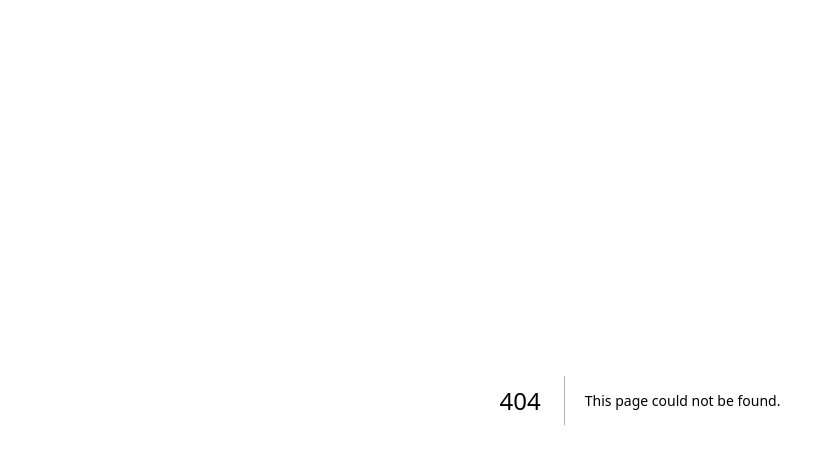
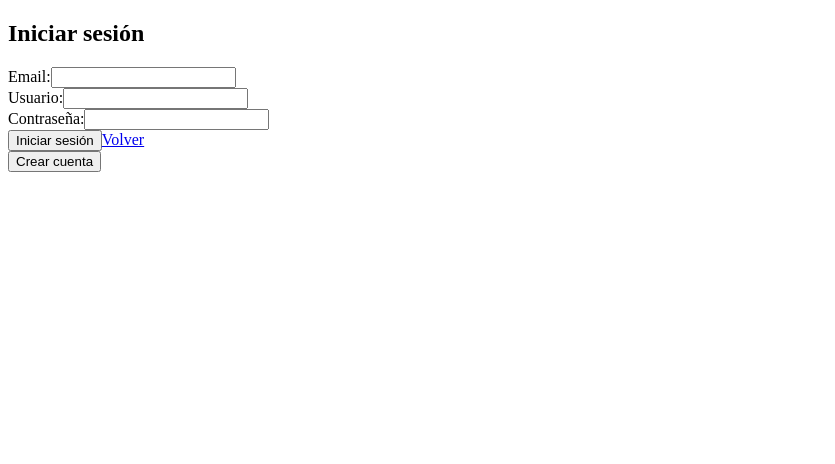
Before and after one commit to FaustoCitera/Proyecto, a Next.js app: page /authForm in a window 1280 px wide. Before the commit this address had no page. Shown: the top 464 px of the page, without its empty margins (0-835 px from the left). Built offline with nearby package versions, Linux system fonts and the light colour scheme.

Commit message:
commit 2

```diff
--- /dev/null
+++ b/pages/authForm.jsx
@@ -0,0 +1,22 @@
+import React, { useState } from 'react';
+import LoginPage from './login';
+import SignUpPage from './signup';
+
+const AuthForm = () => {
+  const [isLogin, setIsLogin] = useState(true);
+
+  const toggleForm = () => {
+    setIsLogin(!isLogin);
+  };
+
+  return (
+    <div>
+      {isLogin ? <LoginPage /> : <SignUpPage />}
+      <button onClick={toggleForm}>
+        {isLogin ? 'Crear cuenta' : 'Iniciar sesión'}
+      </button>
+    </div>
+  );
+};
+
+export default AuthForm;
```
Also changed, not shown: pages/Principal.jsx (+2 -6 lines).
